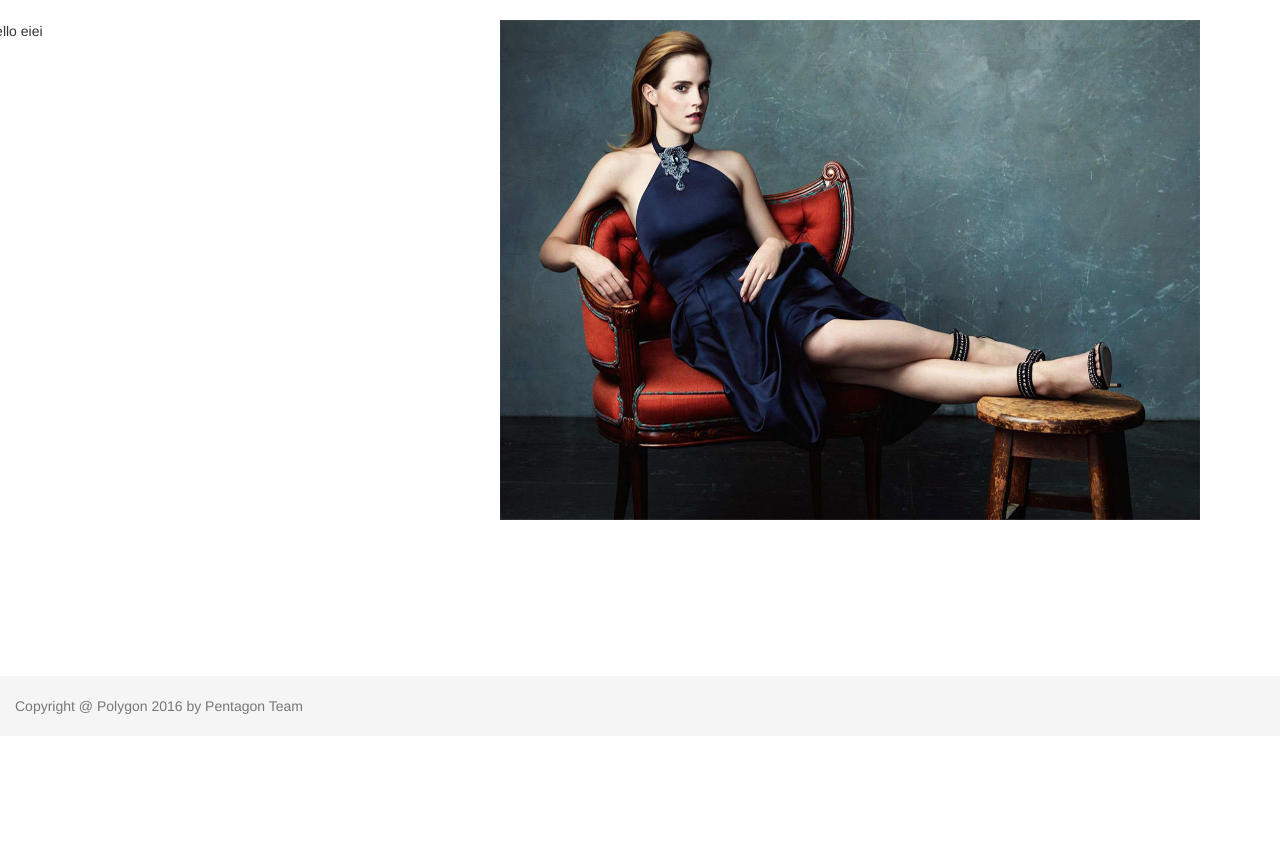
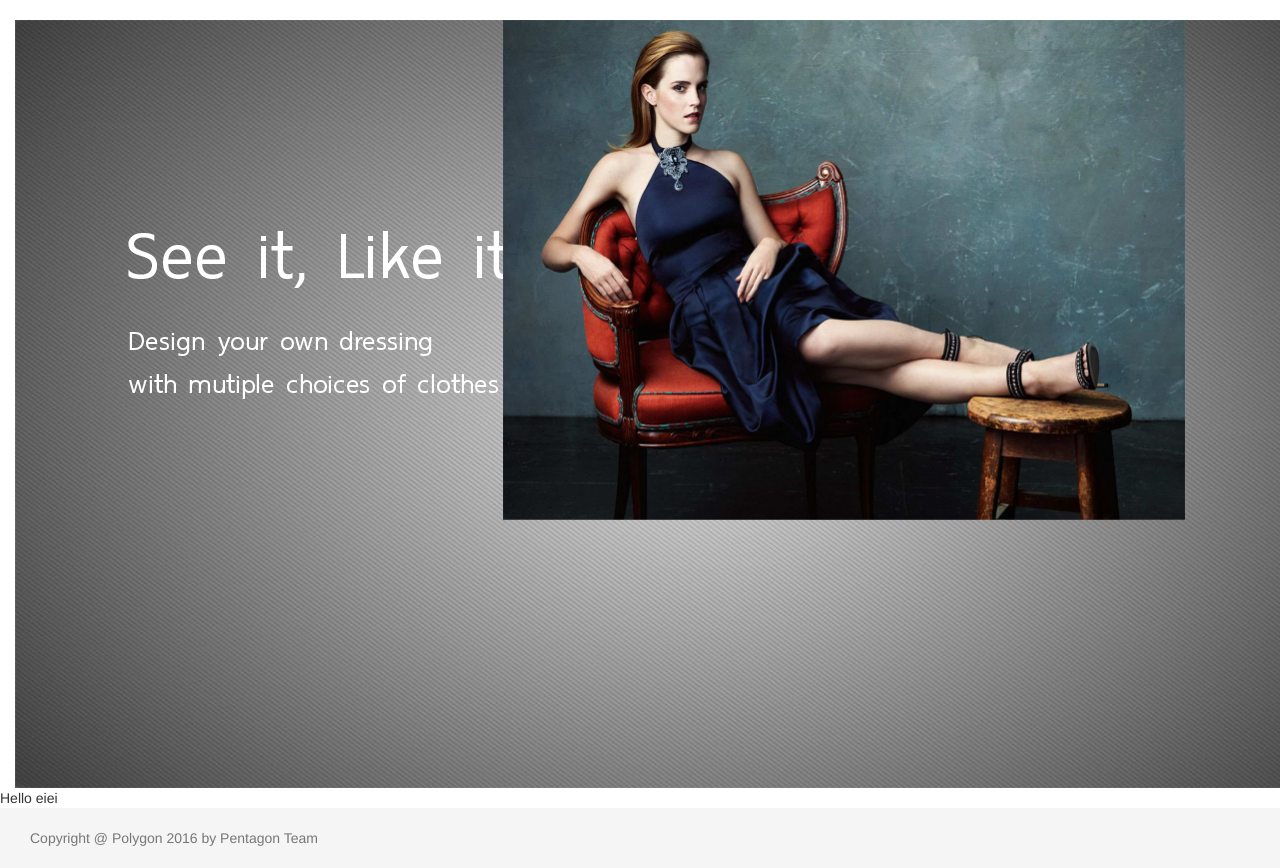
Before and after one commit to kasiditp/Pentagon, a Django app: page / in a window 1280 px wide; the page is wider, and only the part inside the window is pictured. Shown: the part 64-932 px from the top of that part. Before the commit the page ends 778 px from the top of that part, so only its background shows below. Run offline with Django 3.2, Linux system fonts and the light colour scheme; some libraries are stand-ins or nearby versions.

Commit message:
fix bg image

```diff
--- a/base/static/base/css/home.css
+++ b/base/static/base/css/home.css
@@ -1,6 +1,7 @@
 .container {
-    padding: 0px 0px 0px 0px;
+    /*padding: 0px 0px 0px 0px;*/
     margin: 0px;
+
 }
 
 .photo {
@@ -8,9 +9,14 @@
     opacity: 0;
     position: absolute;
     height: 500px;
+
     /*width: 150%;*/
 }
 
+.bg {
+    position: relative;
+    object-fit: fill;
+}
 #photo1 {
     animation-delay: 0s;
 }
--- a/templates/pages/base/home.html
+++ b/templates/pages/base/home.html
@@ -16,8 +16,8 @@
     <section>
         <div class="container">
             <div class="row">
-                <div class="col-md-5">
-
+                <div class="col-md-5" id="bg">
+                        <img class="bg" id="bg" src="{% static 'base/image/homeBG.png' %}">
                 </div>
                 <div class="col-md-7">
                     <div id="slider">
```
